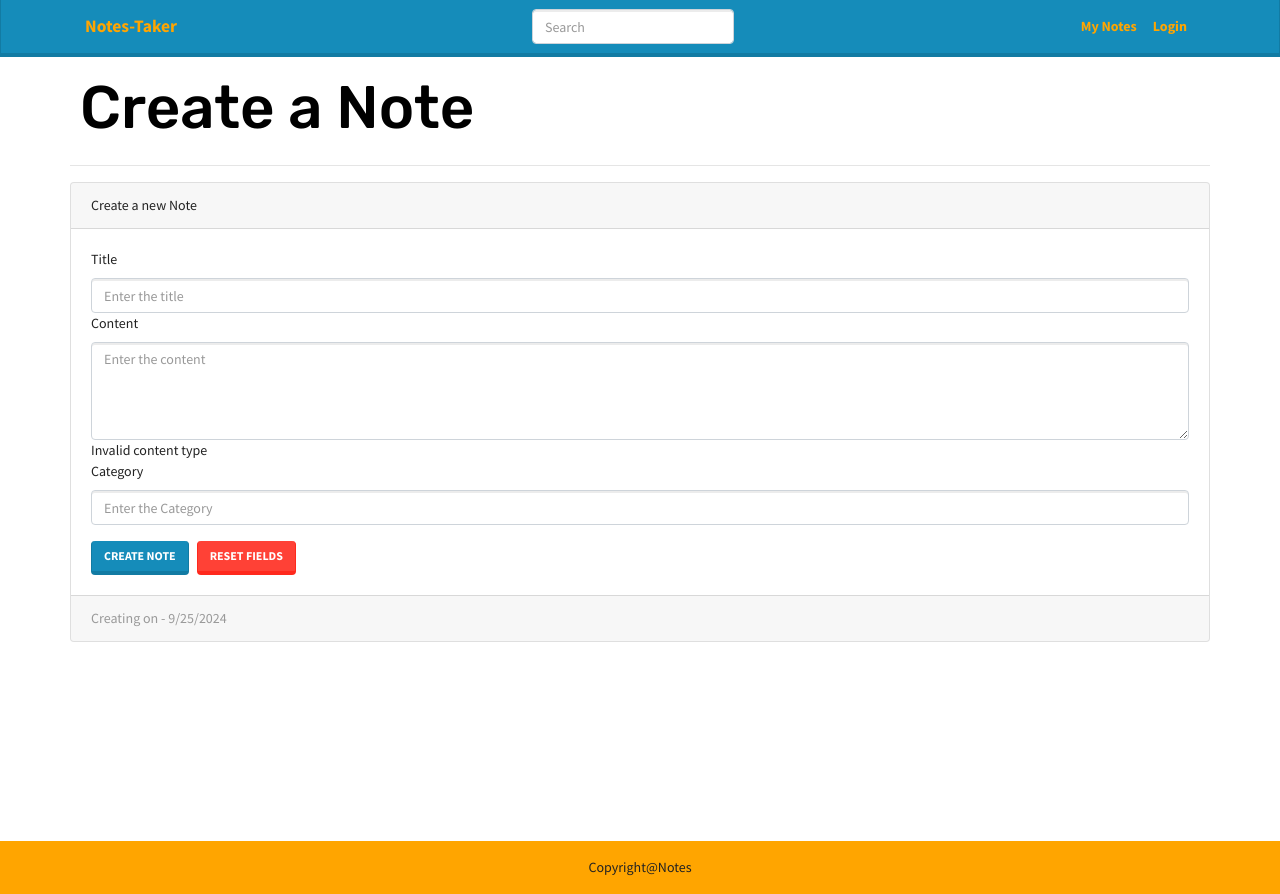
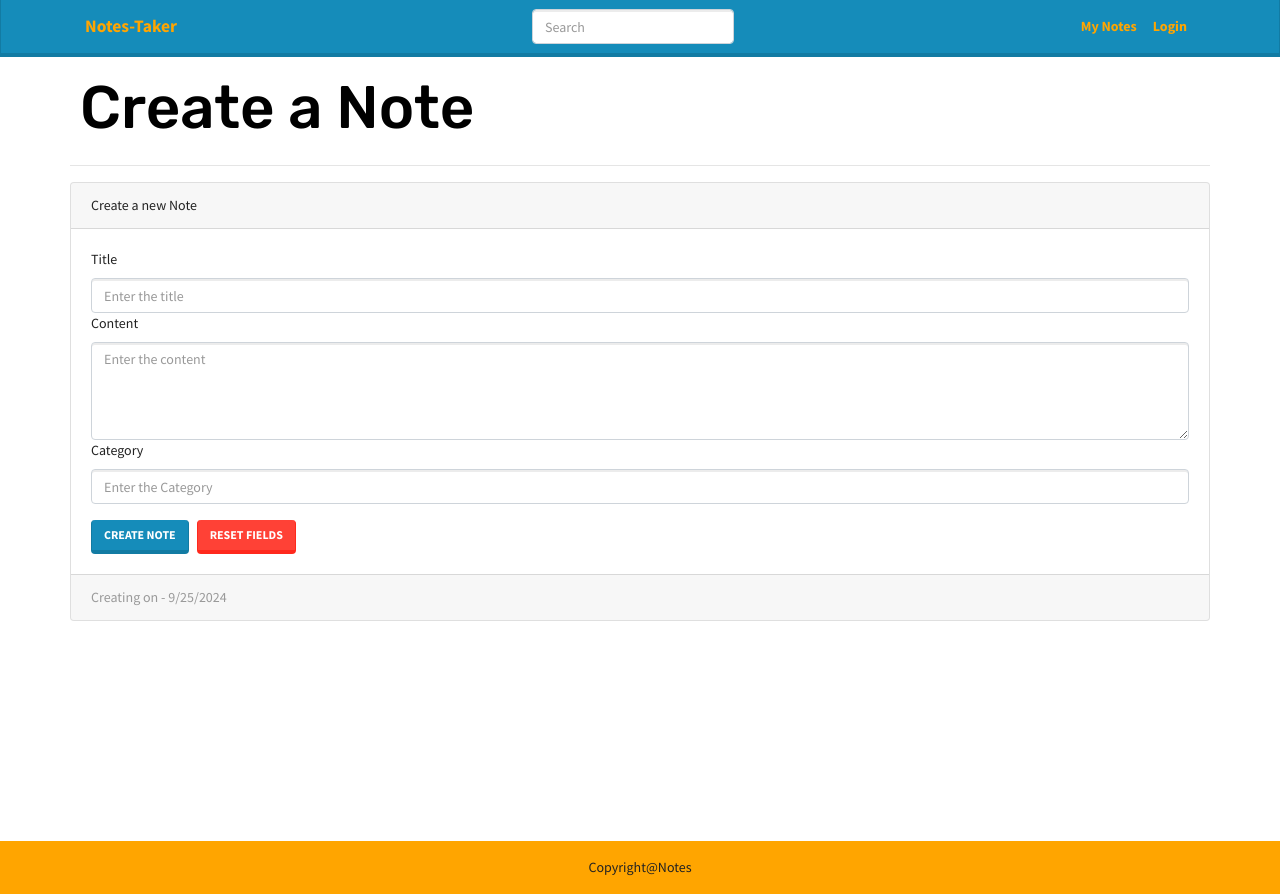
Before and after one commit to SufBit/File, a React (Create React App) app in the folder frontend/: page /createnote in a window 1280 px wide. Built offline with nearby package versions, Linux system fonts and the light colour scheme.

Commit message:
need to fix react markdown error

```diff
--- a/frontend/src/pages/CreateNote/CreateNote.js
+++ b/frontend/src/pages/CreateNote/CreateNote.js
@@ -72,16 +72,14 @@ function CreateNote() {
                 onChange={(e) => setContent(e.target.value)}
               />
             </Form.Group>
-            {content && typeof content === 'string' ? (
+             {/* Ensure content is a string before rendering */}
+            {content &&(
                 <Card>
                 <Card.Header>Note Preview</Card.Header>
                 <Card.Body>
-                    {console.log('Content before ReactMarkdown:', content)} {/* Debugging */}
                     <ReactMarkdown>{content}</ReactMarkdown>
                 </Card.Body>
                 </Card>
-            ) : (
-                <div>Invalid content type</div> // Fallback message
             )}
 
             <Form.Group controlId="category">
```
